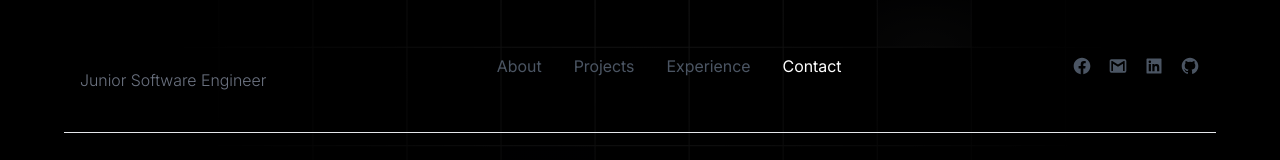
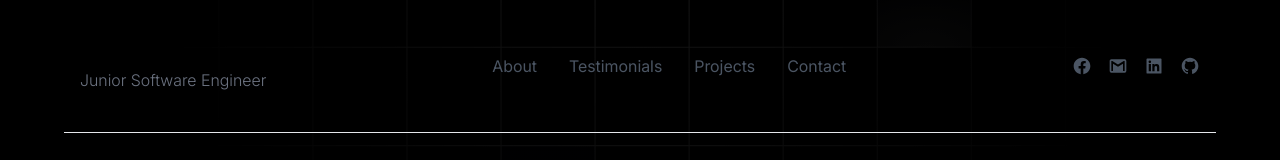
Before and after one commit to Zedbyte/kaizen, a React (Vite) app: page /contact in a window 1280 px wide. Shown: the top 160 px of the page. Built offline with nearby package versions, Linux system fonts and the light colour scheme.

Commit message:
Fixed navbar and other changes

```diff
--- a/src/components/ui/floating-navbar.tsx
+++ b/src/components/ui/floating-navbar.tsx
@@ -60,21 +60,23 @@ import {
             )}
         >
             {navItems.map((navItem: any, idx: number) => (
-            <Link
+            <a
                 key={`link=${idx}`}
-                to={navItem.link}
+                // to={navItem.link}
+                href={navItem.link}
                 className={cn(
                 "relative dark:text-neutral-50 items-center flex space-x-1 text-neutral-600 dark:hover:text-neutral-300 hover:text-neutral-500"
                 )}
             >
                 <span className="block sm:hidden">{navItem.icon}</span>
                 <span className="hidden sm:block text-sm">{navItem.name}</span>
-            </Link>
+            </a>
             ))}
-            <button className="border text-sm font-medium relative border-neutral-200 dark:border-white/[0.2] text-black dark:text-white px-4 py-2 rounded-full">
+            <a className="border text-sm font-medium relative border-neutral-200 dark:border-white/[0.2] text-black dark:text-white px-4 py-2 rounded-full"
+            href="/">
             <span>Home</span>
-            <span className="absolute inset-x-0 w-1/2 mx-auto -bottom-px bg-gradient-to-r from-transparent via-blue-500 to-transparent  h-px" />
-            </button>
+            <span className="absolute inset-x-0 w-1/2 mx-auto -bottom-px bg-gradient-to-r from-transparent via-blue-500 to-transparent h-px" />
+            </a>
         </motion.div>
         </AnimatePresence>
     );
--- a/src/components/ui/infinite-moving-cards.tsx
+++ b/src/components/ui/infinite-moving-cards.tsx
@@ -14,6 +14,7 @@ export const InfiniteMovingCards = ({
         quote: string;
         name: string;
         title: string;
+        img: string;
     }[];
     direction?: "left" | "right";
     speed?: "fast" | "normal" | "slow";
@@ -73,7 +74,7 @@ export const InfiniteMovingCards = ({
         <div
         ref={containerRef}
         className={cn(
-            "scroller relative z-20  max-w-7xl overflow-hidden  [mask-image:linear-gradient(to_right,transparent,white_20%,white_80%,transparent)]",
+            "scroller relative z-20  max-w-7xl overflow-hidden  [mask-image:linear-gradient(to_right,transparent,white_20%,white_95%,transparent)]",
             className
         )}
         >
@@ -100,6 +101,9 @@ export const InfiniteMovingCards = ({
                     {item.quote}
                 </span>
                 <div className="relative z-20 mt-6 flex flex-row items-center">
+                    <figure className="h-10 w-10 mr-3">
+                        <img src={item.img} alt="Profile" className="h-full w-full"/>
+                    </figure>
                     <span className="flex flex-col gap-1">
                         <span className=" text-sm leading-[1.6] text-gray-400 font-normal">
                             {item.name}
--- a/src/index.css
+++ b/src/index.css
@@ -35,6 +35,10 @@
     font-family: "Inter", serif;
 }
 
+html {
+  scroll-behavior: smooth;
+}
+
 .font-poppins {
     font-family: "Poppins", sans-serif;
 }
--- a/src/pages/Home.tsx
+++ b/src/pages/Home.tsx
@@ -5,8 +5,8 @@ import TechStackSection from '@/partials/home/TechStackSection';
 import RecentProjectsSection from '@/partials/home/RecentProjectsSection';
 import CTASection from '@/partials/home/CTASection';
 import Grid from '@/components/custom/Grid';
-import { BackgroundBeamsWithCollision } from "@/components/ui/background-beams-with-collision";
-import { Icon } from "@/components/custom/Icon";
+// import { BackgroundBeamsWithCollision } from "@/components/ui/background-beams-with-collision";
+// import { Icon } from "@/components/custom/Icon";
 import TestimonialsSection from '@/partials/home/TestimonialsSection';
 
 export default function Home() {
@@ -28,22 +28,22 @@ export default function Home() {
             </div>
 
             {/* Tech Stack Section */}
-            <div className='tech-stack-block mt-40'>
-                <div className="max-w-6xl mx-auto h-full flex flex-col items-center justify-center" id='skills'>
+            <div className='tech-stack-block mt-40' id='skills'>
+                <div className="max-w-6xl mx-auto h-full flex flex-col items-center justify-center">
                     <TechStackSection />
                 </div>
             </div>
 
             {/* Certificates */}
-            <div className='certificates-block mt-40'>
-                <div className="max-w-6xl mx-auto h-full flex flex-col items-center justify-center" id='certificates'>
+            <div className='certificates-block mt-40' id='certificates'>
+                <div className="max-w-6xl mx-auto h-full flex flex-col items-center justify-center">
                     <CertificatesSection />
                 </div>
             </div>
 
-            {/* Tech Stack Section */}
-            <div className='testimonials-block mt-40'>
-                <div className="max-w-6xl mx-auto h-full flex flex-col items-center justify-center" id='skills'>
+            {/* Testimonials Section */}
+            <div className='testimonials-block mt-40' id='testimonials'>
+                <div className="max-w-6xl mx-auto h-full flex flex-col items-center justify-center">
                     <TestimonialsSection />
                 </div>
             </div>
--- a/src/partials/NavigationBar.tsx
+++ b/src/partials/NavigationBar.tsx
@@ -18,7 +18,7 @@ export default function NavigationBar() {
                 <div className="hidden md:block">
                 <ul className="flex text-base space-x-8">
                     <li>
-                        <NavLink
+                        {/* <NavLink
                             to="/about"
                             className={({ isActive }) =>
                                 isActive
@@ -27,10 +27,28 @@ export default function NavigationBar() {
                             }
                         >
                             <TextGenerateEffect words="About" />
-                        </NavLink>
+                        </NavLink> */}
+                        <a href="#about" className="text-gray-600 dark:text-gray-300 font-normal hover:text-gray-800 dark:hover:text-gray-400">
+                            <TextGenerateEffect words="About" />
+                        </a>
                     </li>
                     <li>
-                        <NavLink
+                        {/* <NavLink
+                            to="/testimonials"
+                            className={({ isActive }) =>
+                                isActive
+                                    ? "text-white font-normal"
+                                    : "text-gray-600 dark:text-gray-300 font-normal hover:text-gray-800 dark:hover:text-gray-400"
+                            }
+                        >
+                            <TextGenerateEffect words="Testimonials" />
+                        </NavLink> */}
+                        <a href="#testimonials" className="text-gray-600 dark:text-gray-300 font-normal hover:text-gray-800 dark:hover:text-gray-400">
+                            <TextGenerateEffect words="Testimonials" />
+                        </a>
+                    </li>
+                    <li>
+                        {/* <NavLink
                             to="/projects"
                             className={({ isActive }) =>
                                 isActive
@@ -39,22 +57,13 @@ export default function NavigationBar() {
                             }
                         >
                             <TextGenerateEffect words="Projects" />
-                        </NavLink>
+                        </NavLink> */}
+                        <a href="#projects" className="text-gray-600 dark:text-gray-300 font-normal hover:text-gray-800 dark:hover:text-gray-400">
+                            <TextGenerateEffect words="Projects" />
+                        </a>
                     </li>
                     <li>
-                        <NavLink
-                            to="/experience"
-                            className={({ isActive }) =>
-                                isActive
-                                    ? "text-white font-normal"
-                                    : "text-gray-600 dark:text-gray-300 font-normal hover:text-gray-800 dark:hover:text-gray-400"
-                            }
-                        >
-                            <TextGenerateEffect words="Experience" />
-                        </NavLink>
-                    </li>
-                    <li>
-                        <NavLink
+                        {/* <NavLink
                             to="/contact"
                             className={({ isActive }) =>
                                 isActive
@@ -63,7 +72,10 @@ export default function NavigationBar() {
                             }
                         >
                             <TextGenerateEffect words="Contact" />
-                        </NavLink>
+                        </NavLink> */}
+                        <a href="#contact" className="text-gray-600 dark:text-gray-300 font-normal hover:text-gray-800 dark:hover:text-gray-400">
+                            <TextGenerateEffect words="Contact" />
+                        </a>
                     </li>
                 </ul>
 
--- a/src/shared/RootLayout.tsx
+++ b/src/shared/RootLayout.tsx
@@ -13,10 +13,10 @@ function RootLayout({ children } : RootLayoutProps) {
       <main className="dark:text-white w-full min-h-screen">
         <NavigationBar />
         <FloatingNav navItems={[
-          {name: 'About', link: '/about'},
-          {name: 'Projects', link: '/projects'},
-          {name: 'Experience', link: '/experience'},
-          {name: 'Contact', link: '/contact'},
+          {name: 'About', link: '#about'},
+          {name: 'Testimonials', link: '#testimonials'},
+          {name: 'Projects', link: '#projects'},
+          {name: 'Contact', link: '#contact'},
         ]}/>
         <div>{children}</div>
         <Footer />
```
Also changed, not shown: src/partials/home/TestimonialsSection.tsx (+8 -3 lines). Lines whose indentation alone changed are shown as unchanged.
